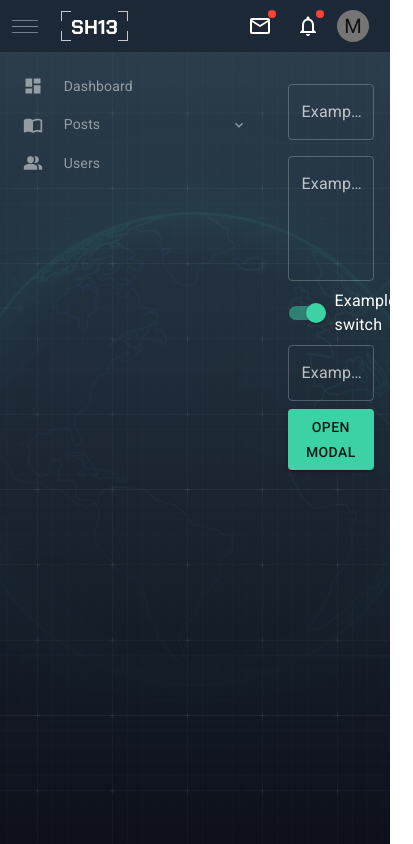
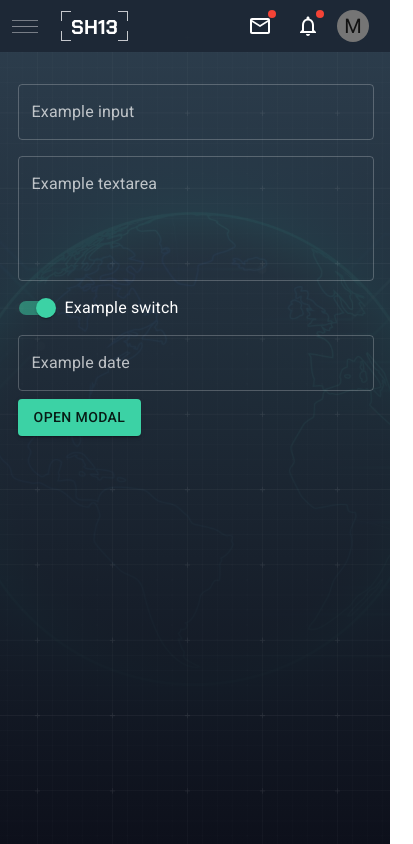
Before and after one commit to webstarlee/sh13-frontend, a React (Create React App) app: page /home in a window 390 px wide. Shown: the whole page, 413 px wide, since content can reach past the window. Built offline with nearby package versions, Linux system fonts and the light colour scheme; sample sign-in values are in the browser's storage.

Commit message:
responsive sidebar

```diff
--- a/src/layouts/Dashboard/DashboardLayout.jsx
+++ b/src/layouts/Dashboard/DashboardLayout.jsx
@@ -20,7 +20,10 @@ const useStyles = () => {
       }),
     },
     fullContent: {
-      marginLeft: "16.875rem",
+      marginLeft: "210px",
+      [theme.breakpoints.down("sm")]: {
+        marginLeft: '-0px',
+      },
       paddingLeft: "0.1rem",
       transition: theme.transitions.create("margin", {
         easing: theme.transitions.easing.sharp,
--- a/src/layouts/Dashboard/Sidebar.jsx
+++ b/src/layouts/Dashboard/Sidebar.jsx
@@ -3,12 +3,15 @@ import { Drawer } from "@mui/material";
 import { SHNavigation } from "components";
 import { navigationData } from "./data";
 
-const drawerWidth = '16.875rem';
+const drawerWidth = '210px';
 
 const useStyles = () => {
   const theme = useTheme();
   return ({
     drawerPaper: {
+      [theme.breakpoints.down("sm")]: {
+        marginLeft: '-210px',
+      },
       width: drawerWidth,
       display: "flex",
       top: "52px",
@@ -30,7 +33,7 @@ const useStyles = () => {
         easing: theme.transitions.easing.sharp,
         duration: theme.transitions.duration.leavingScreen,
       }),
-      marginLeft: '-16.875rem',
+      marginLeft: '-210px',
     },
   })
 };
```
